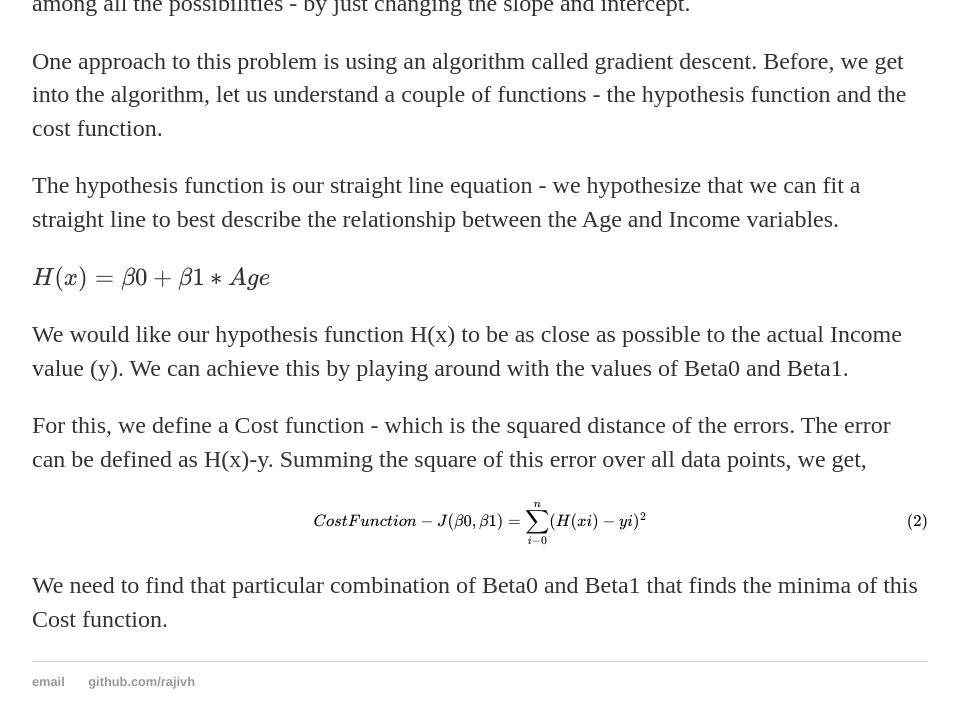
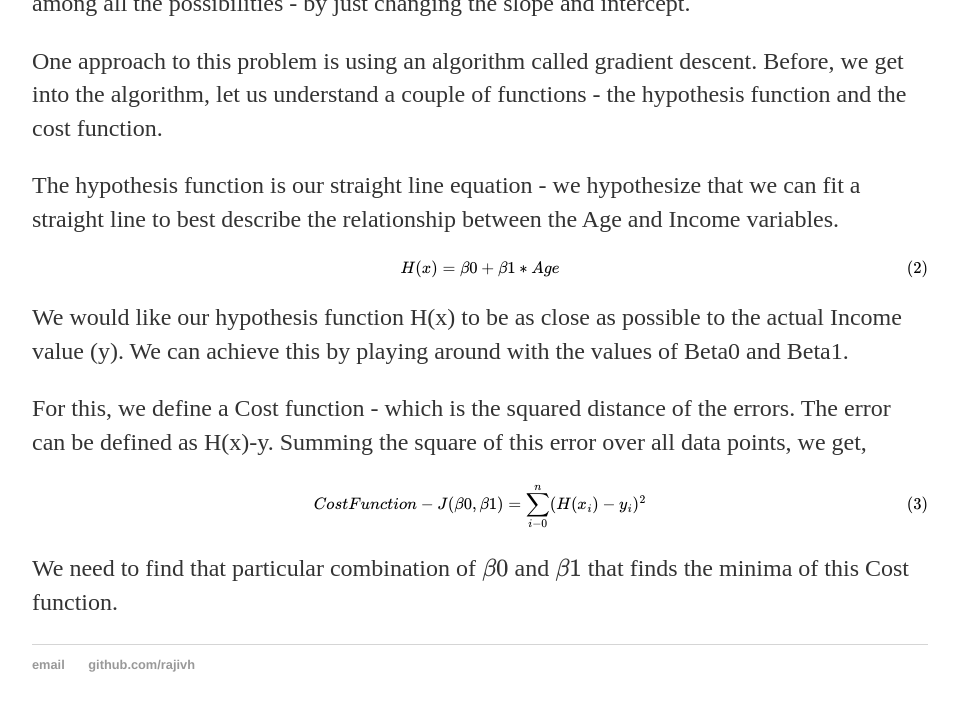
Before and after one commit to Rajivh/rajivh.github.io, a Jekyll site: the page built from _posts/2018-04-23-Linear Regression.md, in a window 1280 px wide and 900 px high, scrolled down 1640 px. Shown: the top 728 px of the window, without its empty margins (160-1118 px from the left). Built offline with Jekyll 4.4.1, drawn with Linux system fonts in a browser that asks for light colours; our own code applies the rules of GitHub Pages for plain Markdown files; formulas are drawn with MathJax 3; some of the changed text lies outside the part shown.

```diff
--- a/_posts/2018-04-23-Linear Regression.md
+++ b/_posts/2018-04-23-Linear Regression.md
@@ -6,7 +6,7 @@ The straight line or linear relationship between the two variables can be expres
 
 $$Income = \beta0 + \beta1*Age$$
 
-Here Beta0 is the y-intercept and Beta1 is the slope of the line expressing the relationship between the two variables.
+Here $\beta0$ is the y-intercept and $\beta1$ is the slope of the line expressing the relationship between the two variables.
 
 Assuming, we have multiple data points denoting Age and Income, and we plot in the xy space to get a scatter plot.
 
@@ -24,12 +24,12 @@ One approach to this problem is using an algorithm called gradient descent. Befo
 
 The hypothesis function is our straight line equation - we hypothesize that we can fit a straight line to best describe the relationship between the Age and Income variables.
 
-$H(x) = \beta0 + \beta1 * Age$
+$$H(x) = \beta0 + \beta1 * Age$$
 
 We would like our hypothesis function H(x) to be as close as possible to the actual Income value (y). We can achieve this by playing around with the values of Beta0 and Beta1.
 
 For this, we define a Cost function - which is the squared distance of the errors. The error can be defined as H(x)-y. Summing the square of this error over all data points, we get,
 
-$$Cost Function - J(\beta0, \beta1) = \sum_{i-0}^n (H(xi) - yi)^2$$
+$$Cost Function - J(\beta0, \beta1) = \sum_{i-0}^n (H(x_i) - y_i)^2$$
 
-We need to find that particular combination of Beta0 and Beta1 that finds the minima of this Cost function.
+We need to find that particular combination of $\beta0$ and $\beta1$ that finds the minima of this Cost function.
```
